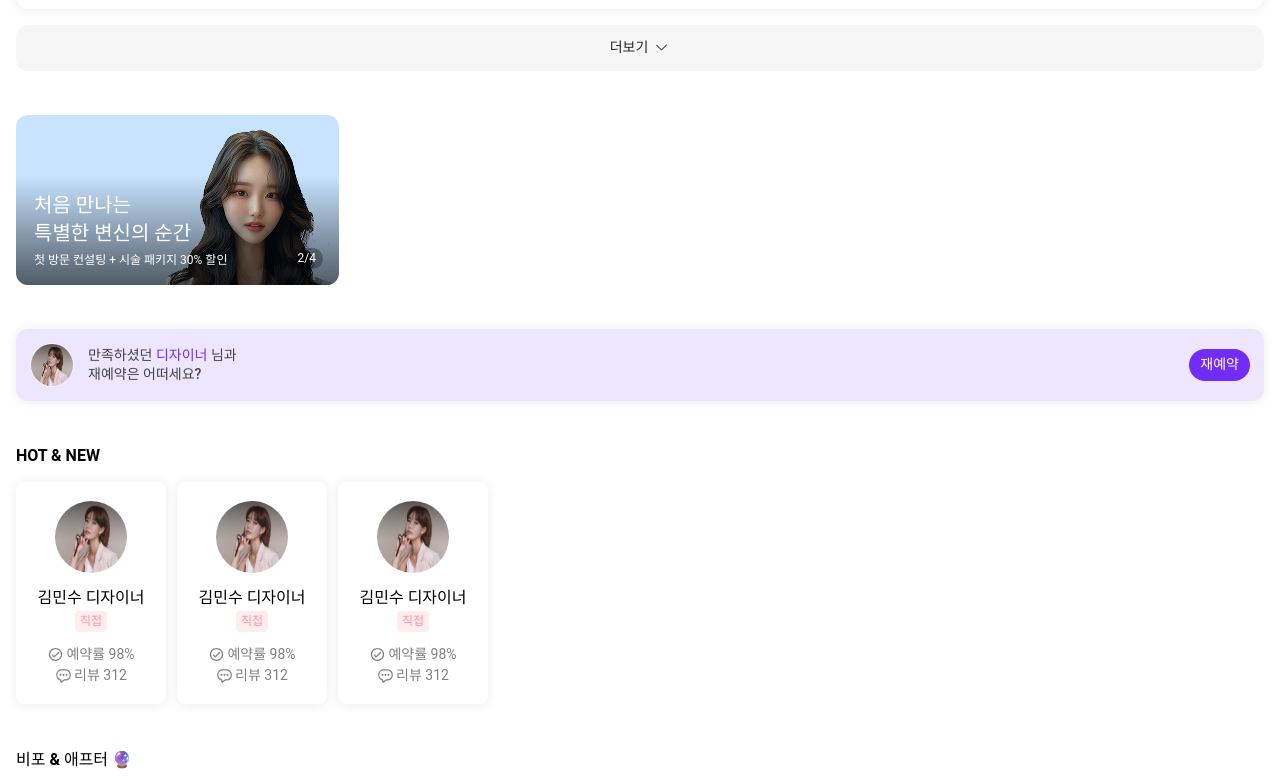
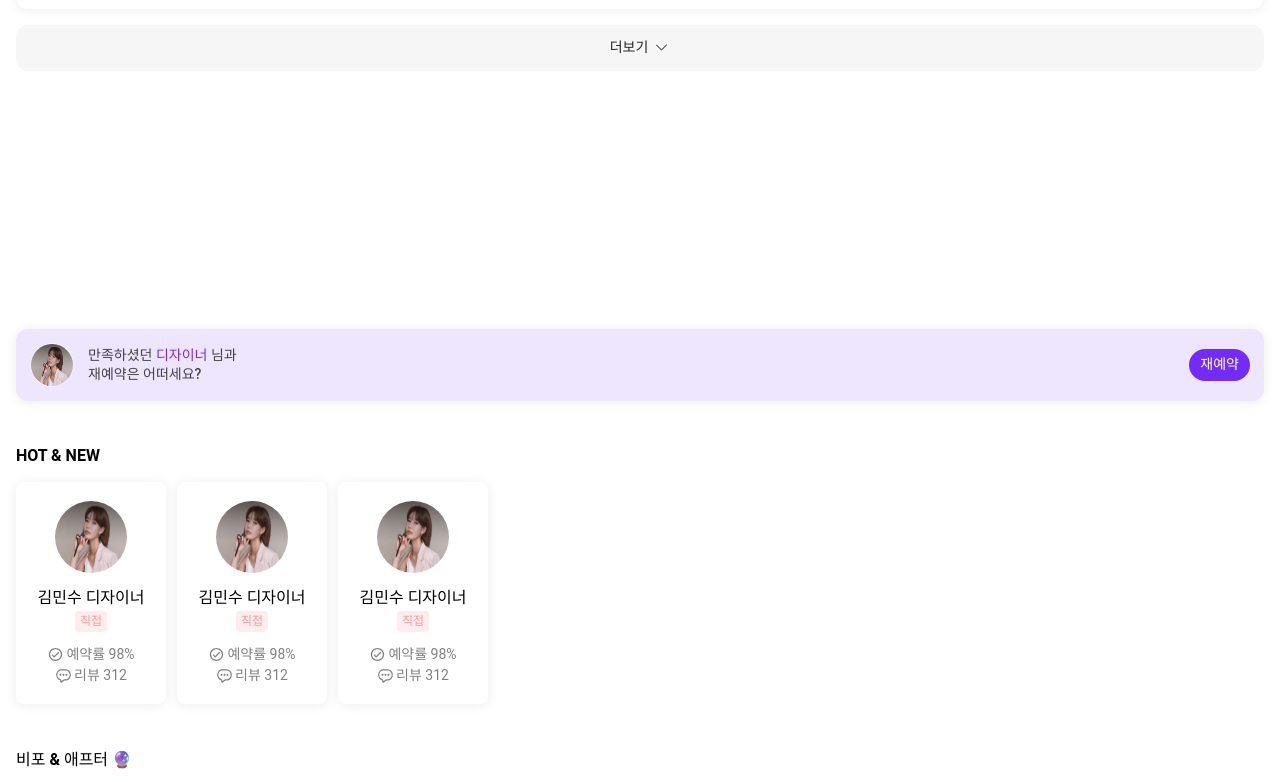
Before and after one commit to doan312/FE, a React (Vite) app: page / in a window 1280 px wide. Shown: the part 894-1676 px from the top of the page. Built offline with nearby package versions, Linux system fonts and the light colour scheme.

Commit message:
design: 배너 스와이퍼

```diff
--- a/package.json
+++ b/package.json
@@ -20,6 +20,7 @@
         "react-dom": "^18.3.1",
         "react-icons": "^5.4.0",
         "react-router-dom": "^6.26.2",
+        "swiper": "^11.2.4",
         "zustand": "^5.0.3"
     },
     "devDependencies": {
--- a/src/components/TabBar/TabBar.tsx
+++ b/src/components/TabBar/TabBar.tsx
@@ -8,7 +8,7 @@ export default function TabBar() {
     return (
         <div className='pb-26 fixed bottom-0 left-0 right-0 z-50 flex w-full items-center justify-between bg-gray-100 px-80 pt-10 shadow-[0_-2px_13px_rgba(0,0,0,0.08)]'>
             {tabList.map((tab) => (
-                <TabItem type={tab} />
+                <TabItem key={tab} type={tab} />
             ))}
         </div>
     )
--- a/src/components/home/Banner.tsx
+++ b/src/components/home/Banner.tsx
@@ -2,9 +2,15 @@ import BannerImage from '../../../public/img/banner image_01.png'
 
 export default function Banner() {
     return (
-        <div className='h-170 relative mb-44 flex w-[323px] justify-end overflow-hidden rounded-12 bg-BN-blue'>
-            <img src={BannerImage} alt='배너 이미지' />
-            <div className='absolute bottom-0 left-0 right-0 flex flex-col gap-5 pb-16 overflow-hidden px-18 pt-15 h-fit bg-gradient-to-b from-transparent to-black/60'>
+        <button
+            type='button'
+            className='h-170 relative flex w-[323px] justify-end overflow-hidden rounded-12 bg-BN-blue'>
+            <img
+                src={BannerImage}
+                alt='배너 이미지'
+                className='absolute bottom-0 right-0'
+            />
+            <div className='absolute bottom-0 left-0 right-0 flex flex-col items-start gap-5 pb-16 overflow-hidden text-left px-18 pt-15 h-fit bg-gradient-to-b from-transparent to-black/60'>
                 <span className='font-semibold text-gray-100 text-h3'>
                     처음 만나는
                     <br />
@@ -17,6 +23,6 @@ export default function Banner() {
             <div className='absolute flex items-center justify-center py-2 text-gray-100 bottom-16 right-16 h-fit rounded-12 bg-black/30 px-7 text-caption'>
                 2/4
             </div>
-        </div>
+        </button>
     )
 }
--- /dev/null
+++ b/src/components/home/BannerSwiper.tsx
@@ -0,0 +1,32 @@
+import { Swiper, SwiperSlide } from 'swiper/react'
+import 'swiper/css'
+import Banner from './Banner'
+import { Autoplay } from 'swiper/modules'
+
+export default function BannerSwiper() {
+    return (
+        <Swiper
+            spaceBetween={12}
+            slidesPerView={1}
+            centeredSlides={true}
+            onSlideChange={() => console.log('slide change')}
+            onSwiper={(swiper) => console.log(swiper)}
+            grabCursor={true}
+            autoplay={{
+                delay: 3000,
+                disableOnInteraction: false,
+            }}
+            modules={[Autoplay]}
+            className='mb-44'>
+            <SwiperSlide>
+                <Banner />
+            </SwiperSlide>
+            <SwiperSlide>
+                <Banner />
+            </SwiperSlide>
+            <SwiperSlide>
+                <Banner />
+            </SwiperSlide>
+        </Swiper>
+    )
+}
--- a/src/components/home/Logo.tsx
+++ b/src/components/home/Logo.tsx
@@ -1,9 +1,12 @@
+import { Link } from 'react-router-dom'
 import LogoIcon from '../../../public/img/logo.svg'
 
 export default function Logo() {
     return (
-        <div className='flex flex-col justify-center w-full h-104 pt-47'>
+        <Link
+            to='/'
+            className='flex flex-col justify-center w-full cursor-pointer h-104 pt-47'>
             <img src={LogoIcon} alt='로고 아이콘' className='self-start h-24' />
-        </div>
+        </Link>
     )
 }
--- a/src/index.css
+++ b/src/index.css
@@ -80,3 +80,8 @@ button {
 *::-webkit-scrollbar {
     display: none;
 }
+
+.swiper-slide,
+.swiper-wrapper {
+    width: auto !important;
+}
--- a/src/pages/Home.tsx
+++ b/src/pages/Home.tsx
@@ -3,19 +3,19 @@
 import React from 'react'
 import Logo from '../components/home/Logo'
 import MainSection from '../components/home/MainSection'
-import Banner from '../components/home/Banner'
 import RescheduleBanner from '../components/home/RescheduleBanner'
 import HotNewSection from '../components/home/HotNewSection'
 import BeforeAfterSection from '../components/home/BeforeAfterSection'
 import TabBar from '../components/TabBar/TabBar'
+import BannerSwiper from '../components/home/BannerSwiper'
 
 const Home: React.FC = () => {
     return (
-        <div className='relative w-full px-16 bg-gray-100 -z-10 pb-155'>
-            <div className='absolute left-0 right-0 top-0 -z-10 -m-16 h-[852px] bg-gradient-to-b from-purple-50 to-gray-100'></div>
+        <div className='relative z-0 w-full px-16 bg-gray-100 pb-155'>
+            <div className='absolute left-0 right-0 top-0 -z-20 -m-16 h-[852px] bg-gradient-to-b from-purple-50 to-gray-100'></div>
             <Logo />
             <MainSection />
-            <Banner />
+            <BannerSwiper />
             <RescheduleBanner />
             <HotNewSection />
             <BeforeAfterSection />
```
Also changed, not shown: dev-dist/sw.js (+39 -41 lines), 1 other file (tests, documents, lock files or other folders).
